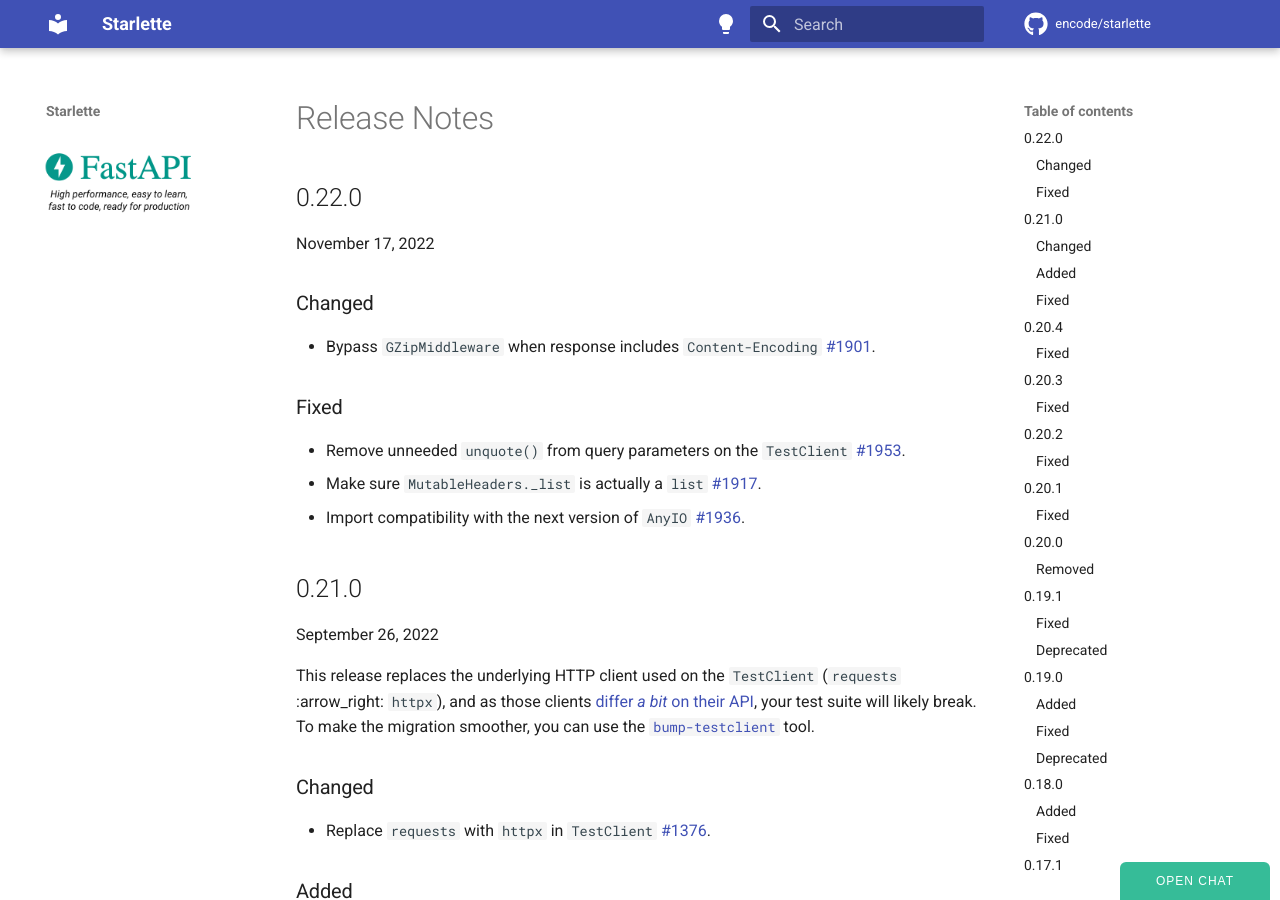
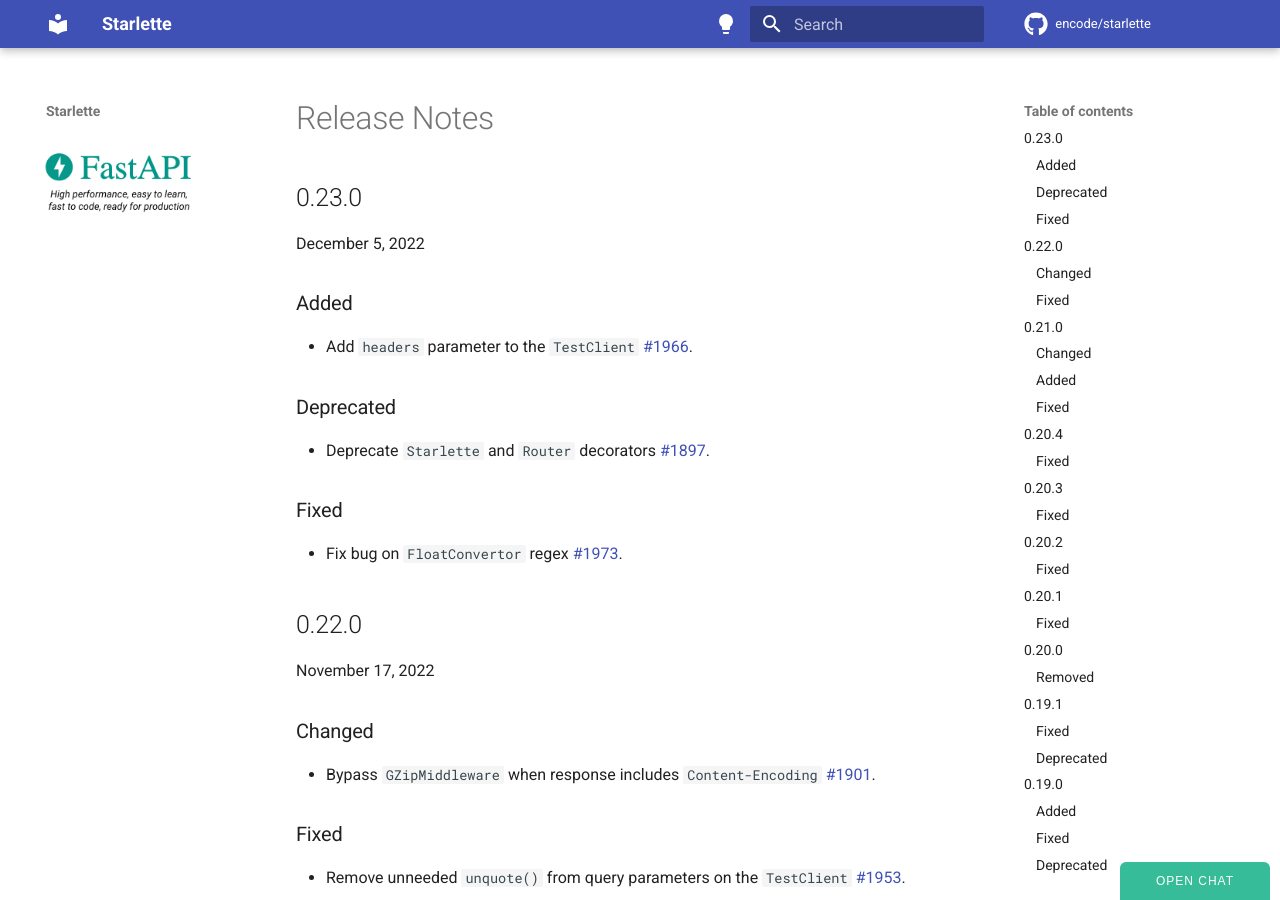
Before and after one commit to azurelotus0926/starlette, an MkDocs documentation site: the page built from docs/release-notes.md, in a window 1280 px wide and 900 px high. Built offline with MkDocs 1.6.1 and Material for MkDocs 9.7.7, drawn with Linux system fonts in a browser that asks for light colours; comment, search, counter and statistics services are not loaded.

Commit message:
Version 0.23.0 (#1974)

```diff
--- a/docs/release-notes.md
+++ b/docs/release-notes.md
@@ -1,3 +1,16 @@
+## 0.23.0
+
+December 5, 2022
+
+### Added
+* Add `headers` parameter to the `TestClient` [#1966](https://github.com/encode/starlette/pull/1966).
+
+### Deprecated
+* Deprecate `Starlette` and `Router` decorators [#1897](https://github.com/encode/starlette/pull/1897).
+
+### Fixed
+* Fix bug on `FloatConvertor` regex [#1973](https://github.com/encode/starlette/pull/1973).
+
 ## 0.22.0
 
 November 17, 2022
--- a/starlette/__init__.py
+++ b/starlette/__init__.py
@@ -1 +1 @@
-__version__ = "0.22.0"
+__version__ = "0.23.0"
```
